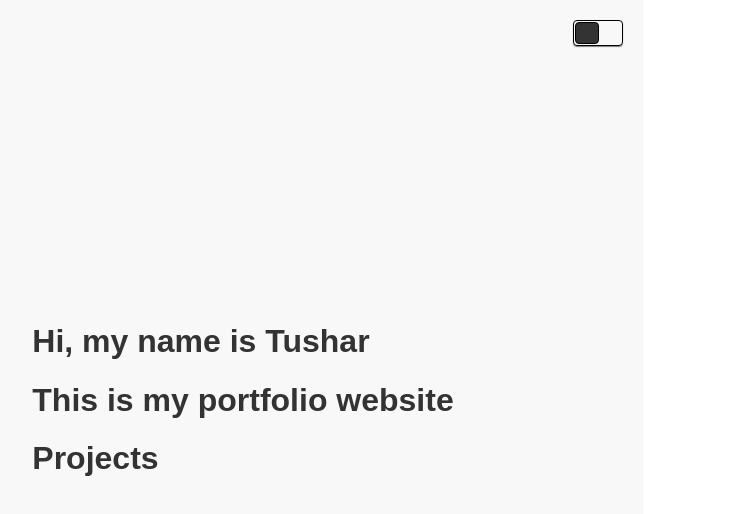
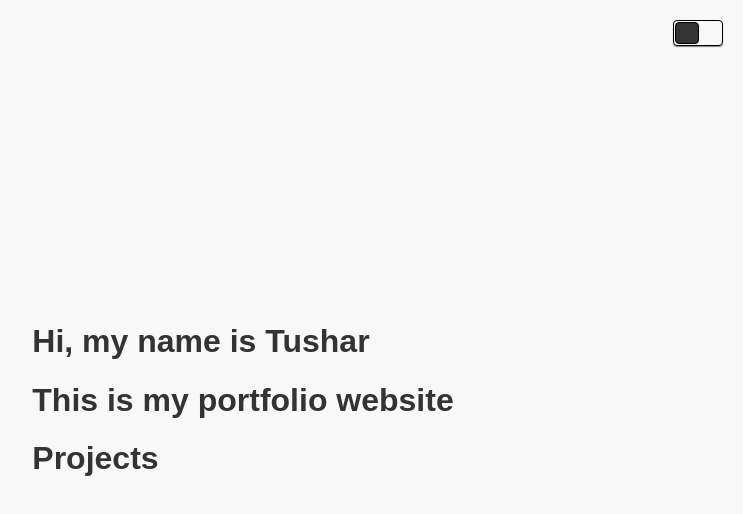
Before and after one commit to asd0999/www, a React (Create React App) app: page / in a window 1280 px wide. Shown: the top 514 px of the page, without its empty margins (397-1152 px from the left). Built offline with nearby package versions, Linux system fonts and the light colour scheme.

Commit message:
theme toggle css transition

```diff
--- a/src/index.css
+++ b/src/index.css
@@ -32,9 +32,10 @@ body {
     flex-direction: column;
     justify-content: center;
     align-items: center;
-    width: 800px;
+    width: 1000px;
     height: 100%;
     position: relative;
+    transition: background-color 800ms ease-in-out, color 600ms ease-in;
 }
 
 .toggle-body {
@@ -59,6 +60,7 @@ body {
     position: relative;
     left: 0px;
     border-radius: 4px;
+    transition: left 125ms ease-in;
 }
 
 .light-theme-toggle-switch {
```
